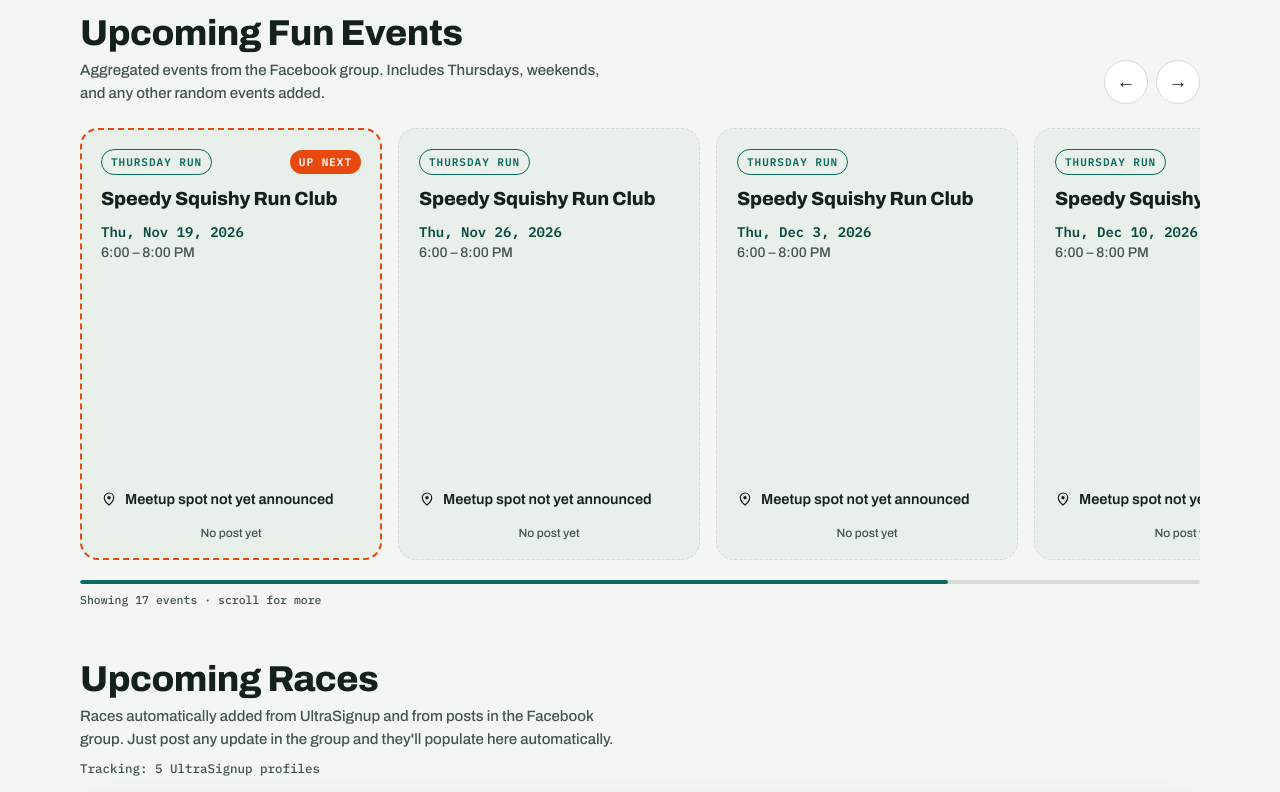
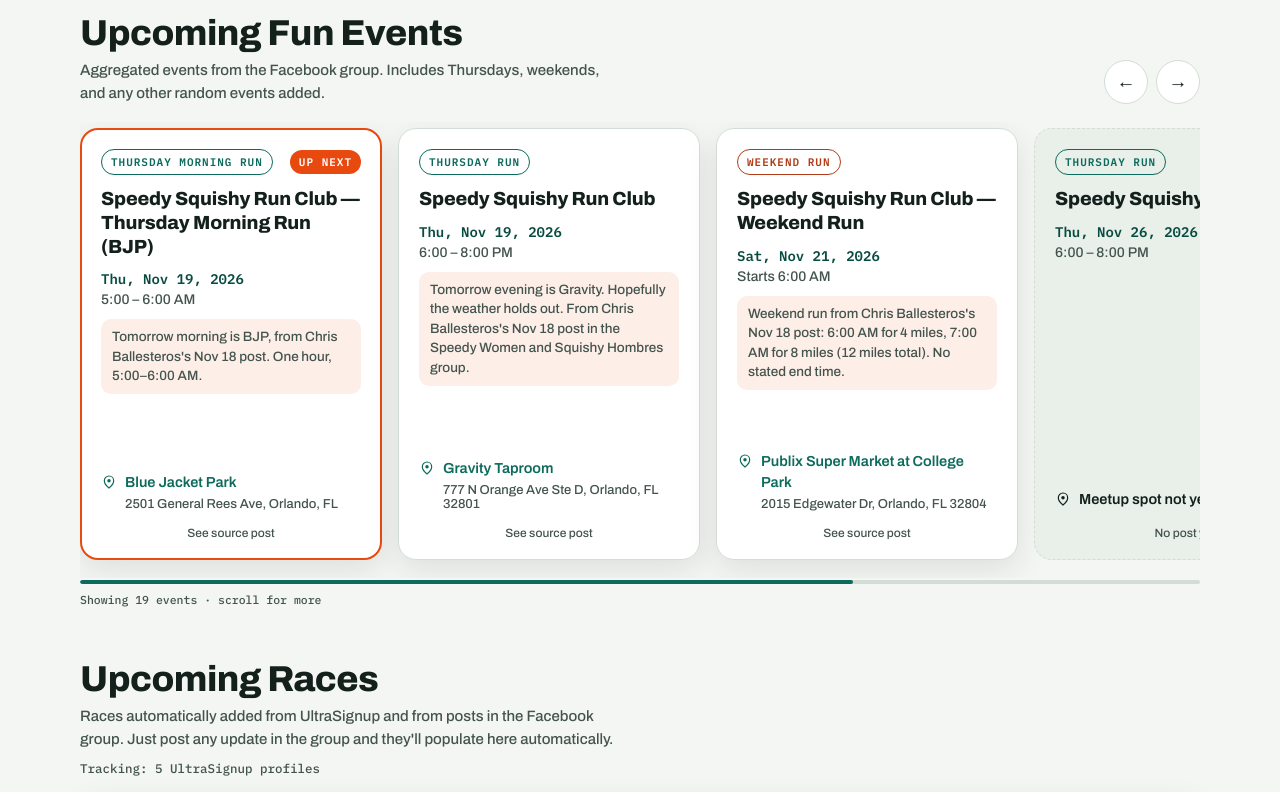
Before and after one commit to barnabybuilds/speedy-squishy-races, a plain HTML site: page index.html in a window 1280 px wide. Shown: the part 460-1252 px from the top of the page. Drawn offline with Linux system fonts and the light colour scheme.

Commit message:
Restore Nov 19/21 fun events overwritten by UltraSignup export

```diff
--- a/index.html
+++ b/index.html
@@ -1091,11 +1091,34 @@
           tba: true
         },
         {
+          kind: "thu", kindLabel: "Thursday morning run",
+          title: "Speedy Squishy Run Club — Thursday Morning Run (BJP)",
+          dateLabel: "Thu, Nov 19, 2026", timeLabel: "5:00 – 6:00 AM",
+          date: "2026-11-19", end: "06:00",
+          venue: "Blue Jacket Park",
+          address: "2501 General Rees Ave, Orlando, FL",
+          postUrl: "https://facebook.com/groups/984861831620720/permalink/29063250863355107/",
+          note: "Tomorrow morning is BJP, from Chris Ballesteros's Nov 18 post. One hour, 5:00–6:00 AM."
+        },
+        {
           kind: "thu", kindLabel: "Thursday run",
           title: "Speedy Squishy Run Club",
           dateLabel: "Thu, Nov 19, 2026", timeLabel: "6:00 – 8:00 PM",
           date: "2026-11-19", end: "20:00",
-          tba: true
+          venue: "Gravity Taproom",
+          address: "777 N Orange Ave Ste D, Orlando, FL 32801",
+          postUrl: "https://facebook.com/groups/984861831620720/permalink/29063250863355107/",
+          note: "Tomorrow evening is Gravity. Hopefully the weather holds out. From Chris Ballesteros's Nov 18 post in the Speedy Women and Squishy Hombres group."
+        },
+        {
+          kind: "wknd", kindLabel: "Weekend run",
+          title: "Speedy Squishy Run Club — Weekend Run",
+          dateLabel: "Sat, Nov 21, 2026", timeLabel: "Starts 6:00 AM",
+          date: "2026-11-21",
+          venue: "Publix Super Market at College Park",
+          address: "2015 Edgewater Dr, Orlando, FL 32804",
+          postUrl: "https://facebook.com/groups/984861831620720/permalink/29063250863355107/",
+          note: "Weekend run from Chris Ballesteros's Nov 18 post: 6:00 AM for 4 miles, 7:00 AM for 8 miles (12 miles total). No stated end time."
         },
         {
           kind: "thu", kindLabel: "Thursday run",
```
